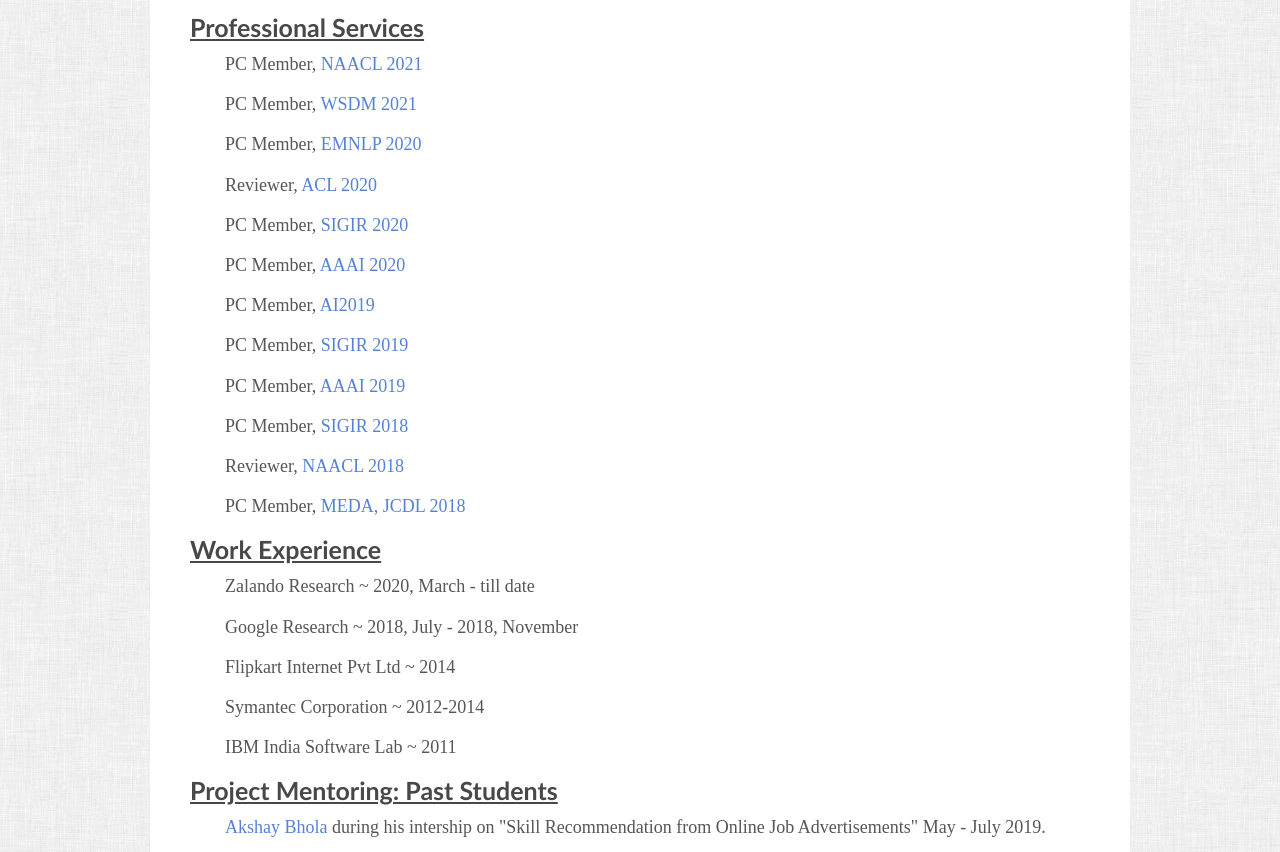
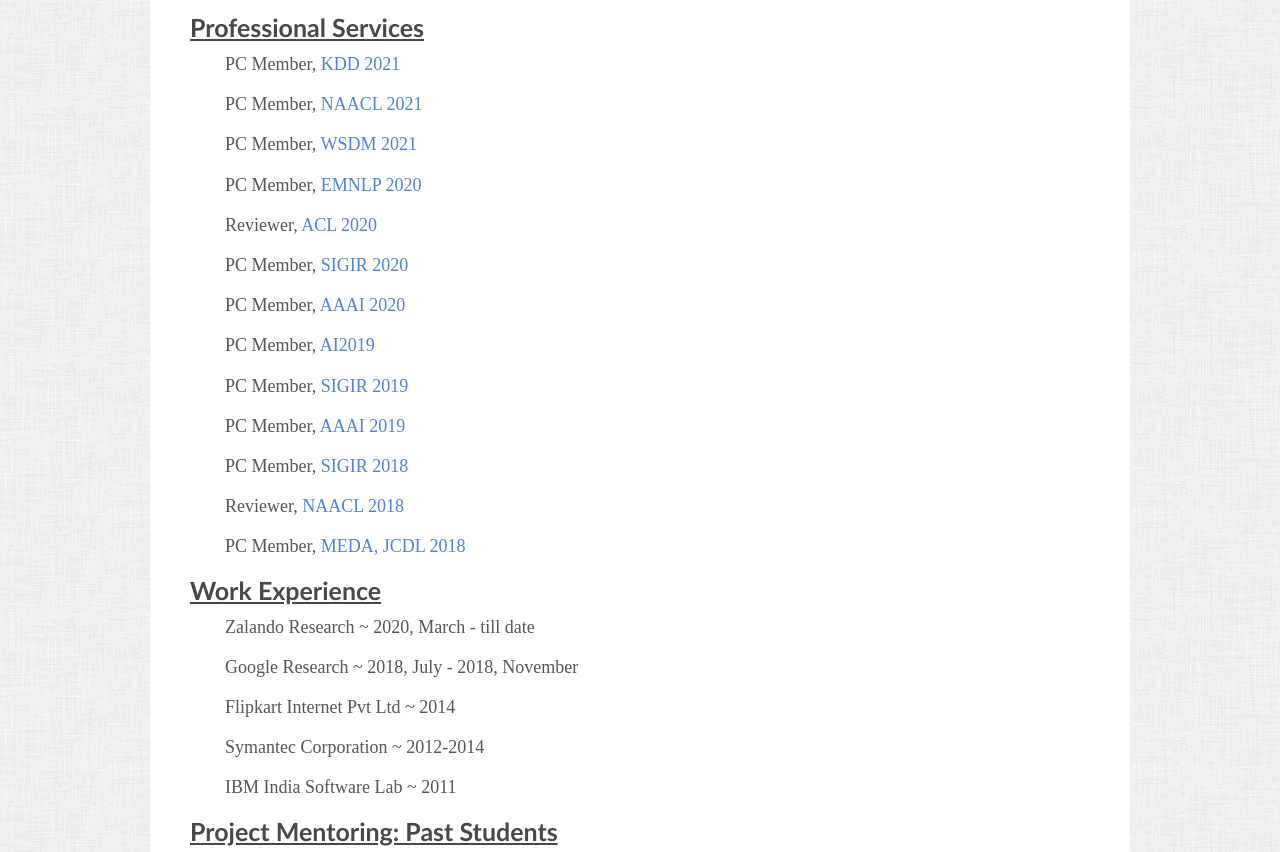
Before and after one commit to kishaloyhalder/kishaloyhalder.github.io, a plain HTML site: page index.html in a window 1280 px wide. Shown: the part 1889-2741 px from the top of the page. Drawn offline with Linux system fonts and the light colour scheme; a web font is replaced by a local one.

Commit message:
added kdd pc invitation

```diff
--- a/index.html
+++ b/index.html
@@ -89,6 +89,7 @@
 
 		<section id="Services">
 			<h2>Professional Services</h2>
+			<p>PC Member, <a href="https://www.kdd.org/kdd2021/" target="_blank">KDD 2021</a></p>
 			<p>PC Member, <a href="https://2021.naacl.org/" target="_blank">NAACL 2021</a></p>
 			<p>PC Member, <a href="http://www.wsdm-conference.org/2021/" target="_blank">WSDM 2021</a></p>
 			<p>PC Member, <a href="https://2020.emnlp.org/" target="_blank">EMNLP 2020</a></p>
```
